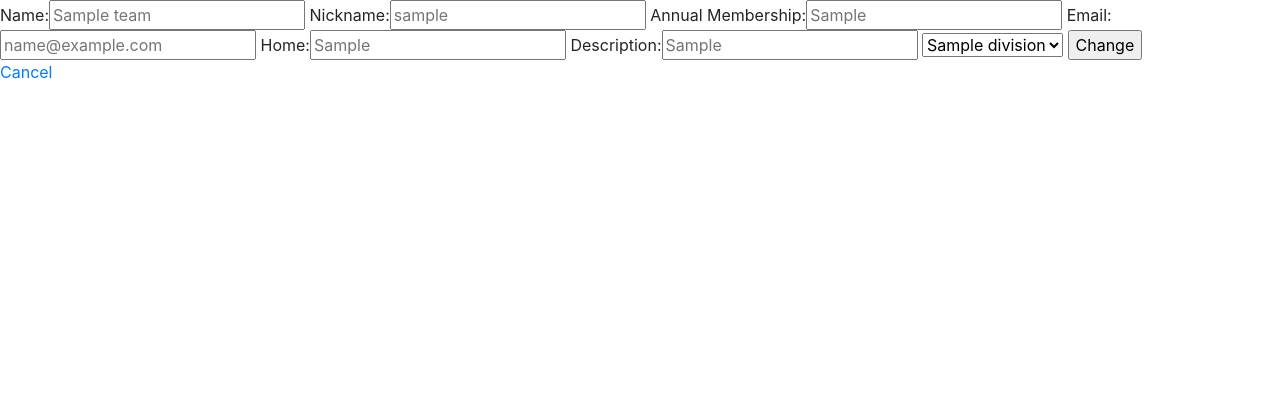
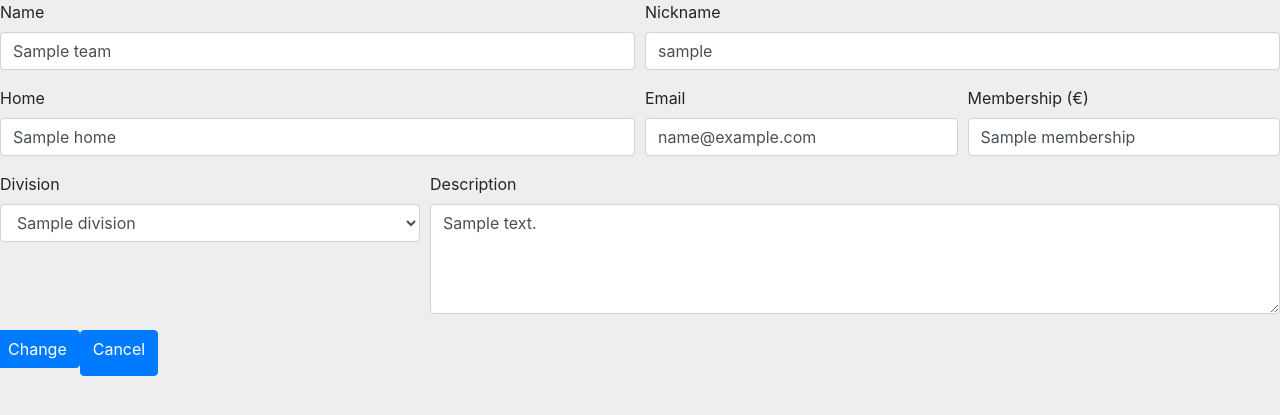
Before and after one commit to colm29/leagueAdmin, a Flask app: template templates/editTeam.html in a window 1280 px wide. Shown: the part 56-471 px from the top of the page. Run offline with Flask 2, Linux system fonts and the light colour scheme; the template is opened without the code that fills it: most values are stand-ins (such as "Sample title", 1, 10 or a date in 2020); parts of the project's set-up code (start-up, migrations or seed data) failed here and were passed over; some libraries are stand-ins or nearby versions.

Commit message:
Improve layout for editTeam.html

```diff
--- a/templates/editTeam.html
+++ b/templates/editTeam.html
@@ -1,41 +1,47 @@
-<!DOCTYPE html>
-<html lang="en" dir="ltr">
-  <head>
-    <title>Amateur Football Soccer League Dublin Ireland</title>
-    <!-- Required meta tags -->
-    <meta charset="utf-8">
-    <meta name="viewport" content="width=device-width, initial-scale=1, shrink-to-fit=no">
-
-    <!-- Bootstrap CSS -->
-    <link rel="stylesheet" href="https://stackpath.bootstrapcdn.com/bootstrap/4.3.1/css/bootstrap.min.css" integrity="sha384-ggOyR0iXCbMQv3Xipma34MD+dH/1fQ784/j6cY/iJTQUOhcWr7x9JvoRxT2MZw1T" crossorigin="anonymous">
-
-  </head>
-  <body>
-  <nav class="navbar navbar-expand-lg navbar-light bg-light">
-  <a class="navbar-brand" href={{url_for('showDivisions')}}>Amateur Football League</a>
-  <div class="collapse navbar-collapse" id="navbarSupportedContent">  </div>
-  <ul class="nav navbar-nav navbar-right">
-       {% if 'user_id' not in session %}
-        <li><a href={{url_for('showLogin')}} class="btn btn-primary">Log In</a></li>
-      {% else %}
-        <li><a href={{url_for('disconnect')}} class="btn btn-primary">Log Out</a></li>
-      {% endif %}
-    </ul>
-</nav>
-    <form class="editUpdate" action={{url_for('editTeam', division_id = team.division_id, team_id = team.id)}} method="post">
-      Name:<input type="text" name="name" placeholder = "{{team.name}}">
-      Nickname:<input type="text" name="nickname" placeholder = "{{team.nickname}}">
-      Annual Membership:<input type="text" name="membership" placeholder = {{team.membership}}>
-      Email:<input type="text" name="email" placeholder = {{team.email}}>
-      Home:<input type="text" name="home" placeholder = {{team.home}}>
-      Description:<input type="text" name="description" placeholder = {{team.description}}>
-      <select name="division" placeholder ="Division">
+{% extends 'divisions.html' %}
+{% block main %}
+<form action={{url_for('editTeam', division_name = division.name, team_name = team.name)}} method="post">
+  <div class="form-row">
+    <div class="form-group col-6">
+      <label for="name">Name</label>
+      <input type="text" class="form-control" name="name" value='{{team.name}}'>
+    </div>
+    <div class="form-group col-6">
+      <label for="nickname">Nickname</label>
+      <input type="text" class="form-control" name="nickname" value='{{team.nickname}}'>
+    </div>
+  </div>
+  <div class='form-row'>
+    <div class="form-group col-6">
+      <label for='home'>Home</label>
+      <input type="text" class="form-control" name="home" value='{{team.home}}'>
+    </div>
+    <div class="form-group col-3">
+      <label for="email">Email</label>
+      <input type="email" class="form-control" name='email' value={{team.email}}>
+    </div>
+    <div class="form-group col-3">
+      <label for="membership">Membership (€)</label>
+      <input type="text" class="form-control" name="membership" value='{{team.membership}}'>
+    </div>
+  </div>
+  <div class="form-row">
+    <div class="form-group col-md-4">
+      <label for="division">Division</label>
+      <select name="division" class='form-control'>
         {% for d in divisions %}
           <option value={{d.id}} {% if team.division_id == d.id %} selected {% endif %}>{{d.name}}</option>
         {% endfor %}
       </select>
-      <input type="Submit"  value="Change">
-    </form>
-    <a href = {{url_for('showTeams', division_id = team.division_id)}}>Cancel</a>
-  </body>
-</html>
+    </div>
+    <div class="form-group col-8">
+      <label for="description">Description</label>
+      <textarea class="form-control" name='description' rows='4'>{{team.description}}</textarea>
+    </div>
+  </div>
+  <div class ='form-row'>
+    <button type='submit' class='btn btn-primary mb-2'>Change</button>
+    <a class='btn btn-primary' role='button' href = {{url_for('showTeams', division_name = division.name)}}>Cancel</a>
+  </div>
+</form>
+{% endblock %}
```
